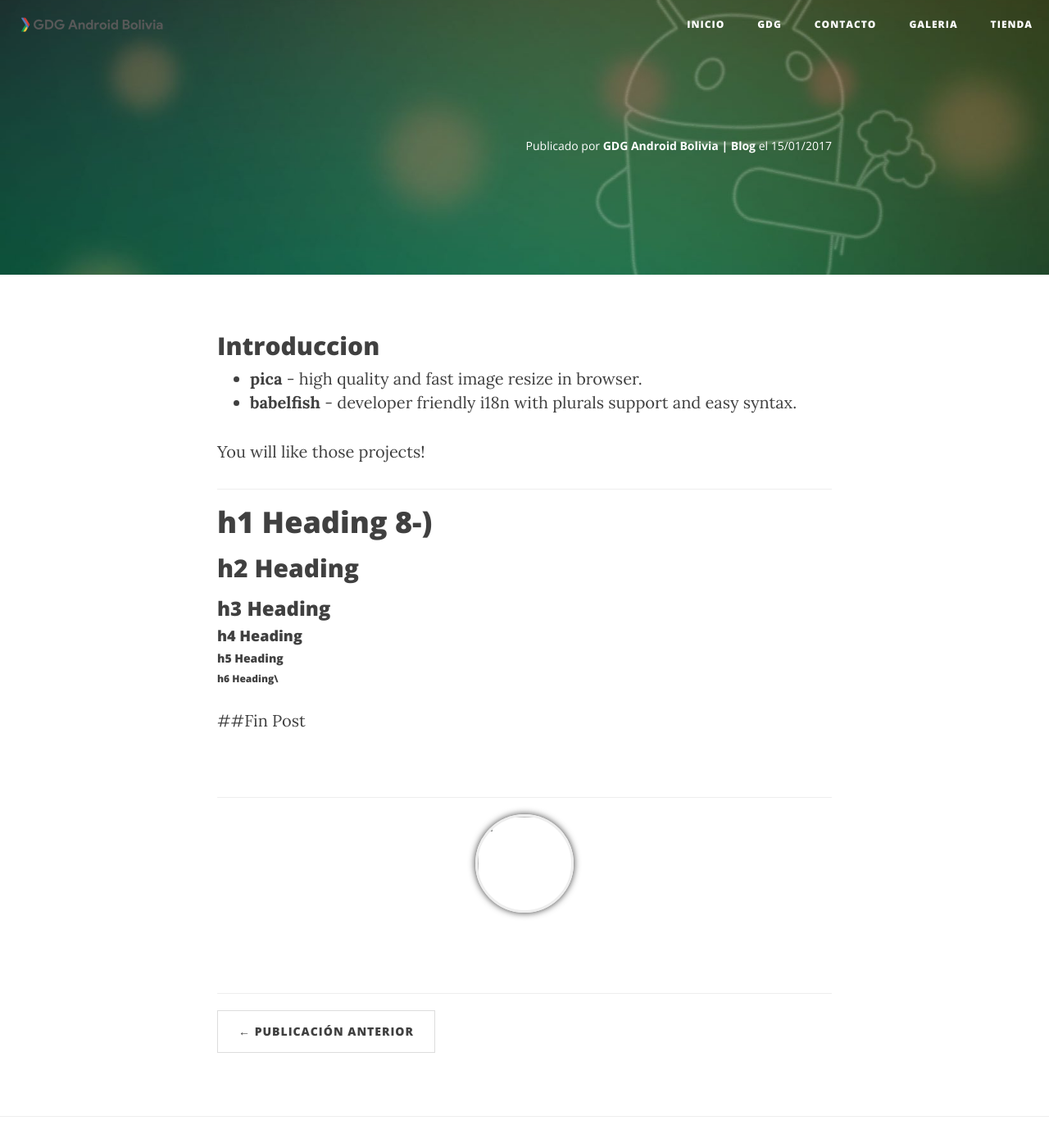
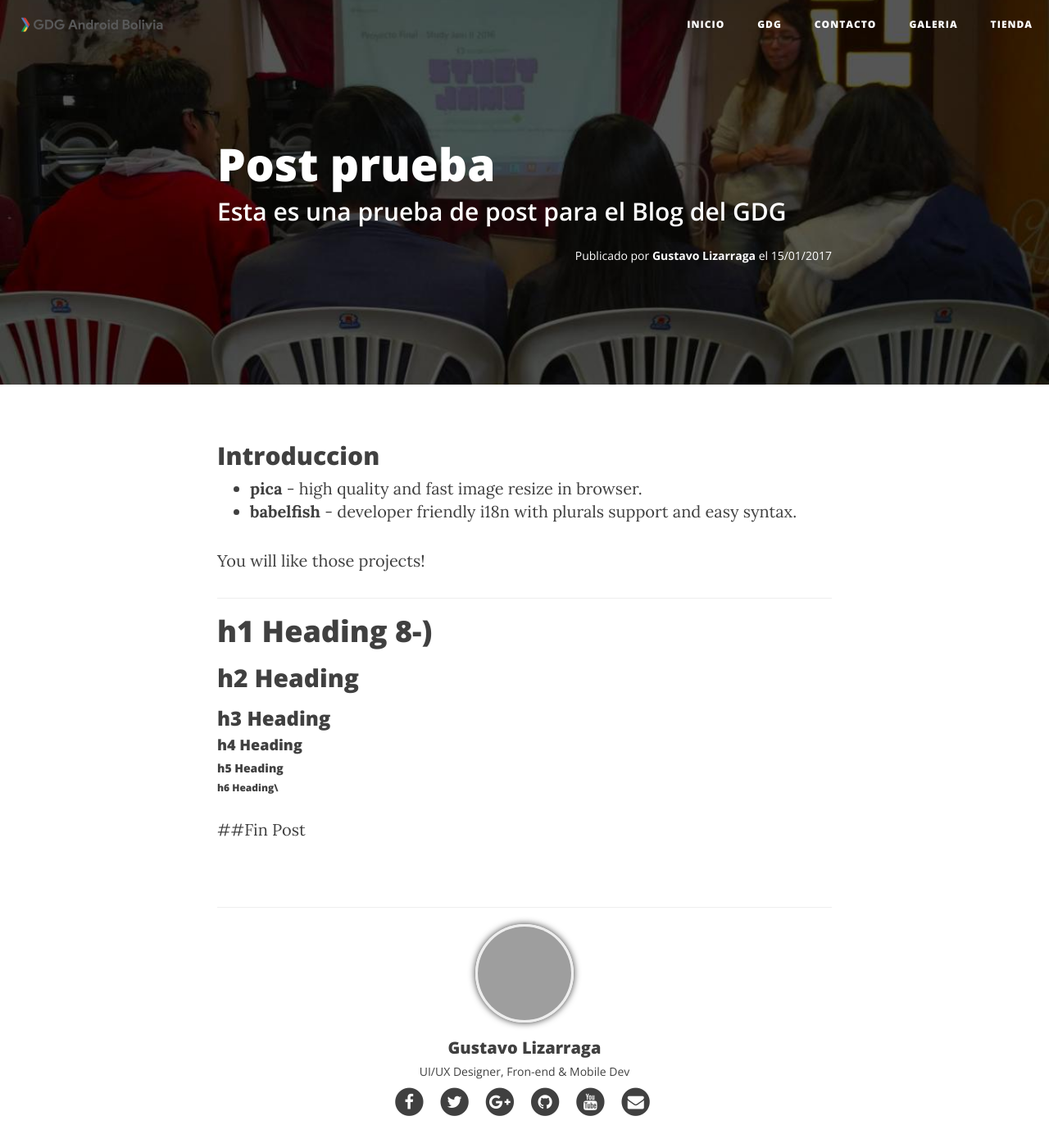
Before and after one commit to GDGAndroidBolivia/gdgandroidbolivia.github.io, a Jekyll site: the page built from _posts/2017-01-15-prueba-redes-sociales.markdown, in a window 1280 px wide and 1400 px high. Shown: the whole window at 82% size. Built offline with Jekyll 4.4.1, drawn with Linux system fonts in a browser that asks for light colours; nearby versions of some CDN libraries; our own code applies the rules of GitHub Pages for plain Markdown files; comment, search, counter and statistics services are not loaded; part of the change alters nothing that is shown; some of the changed text lies outside the part shown; grey boxes are pictures that could not be loaded.

Commit message:
Modificacion Post

```diff
--- a/_posts/2017-01-15-prueba-redes-sociales.markdown
+++ b/_posts/2017-01-15-prueba-redes-sociales.markdown
@@ -10,9 +10,8 @@ author:     "Gustavo Lizarraga"
 author_pic: "http://image.flaticon.com/icons/svg/194/194935.svg"
 bio:        "UI/UX Designer, Fron-end & Mobile Dev"
 quote:      "Aca escribimos la informacion del Post"
-description:"Aca escribimos la informacion del Post Desc"
-image:      "img/post_01.jpg"
-url:        "img/post_01.jpg"
+image:
+    url:        "img/post_01.jpg"
 fb_user:    Gusn8
 tw_user:    Gusn8_
 gp_user:    GustavoLizarraga
```
